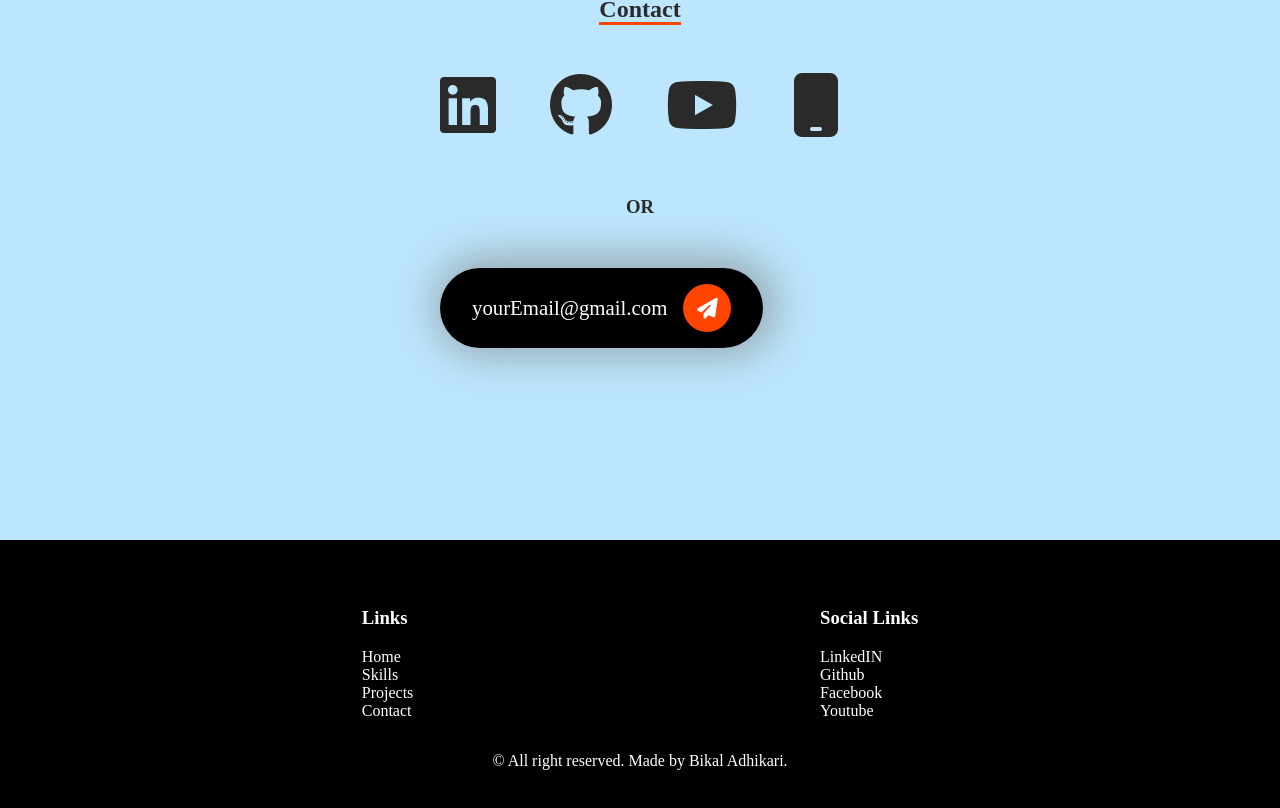
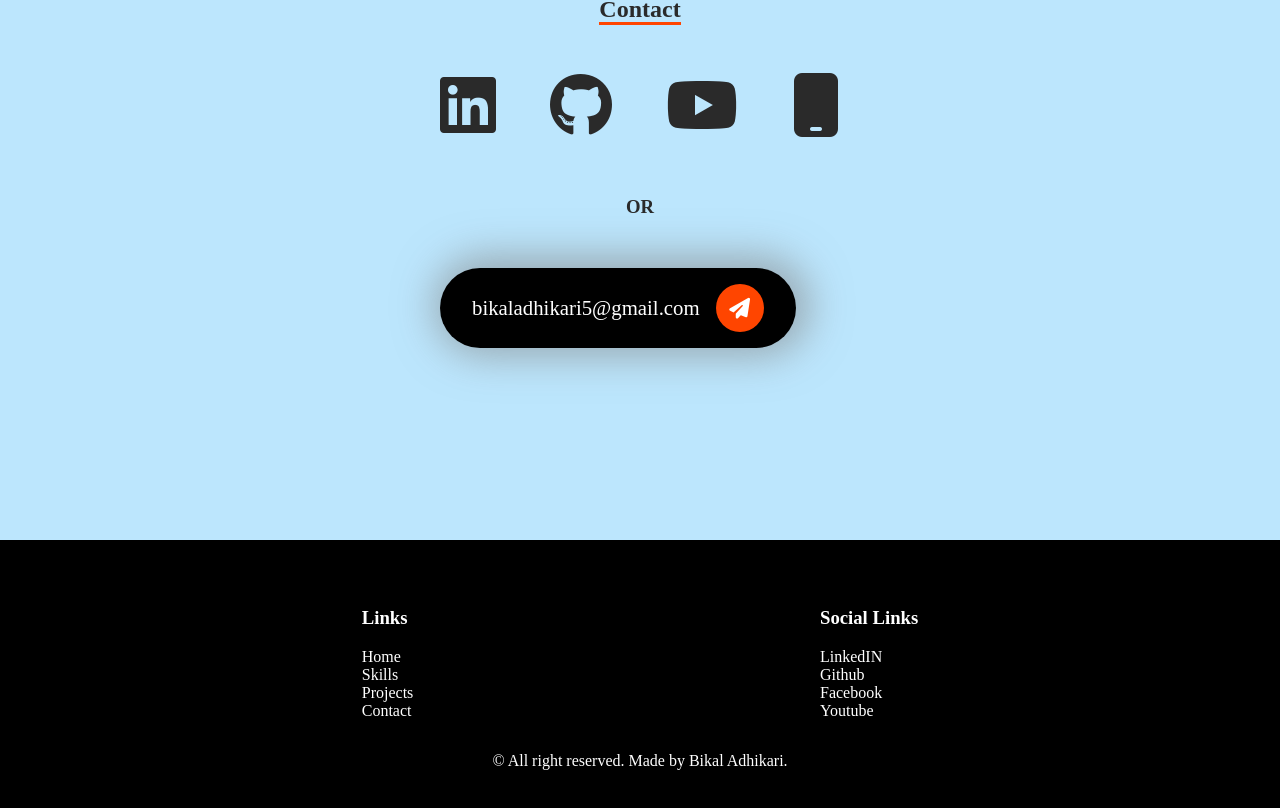
Before and after one commit to Bikal-Adhikari/portfolioV2, a React (Vite) app: page / in a window 1280 px wide. Shown: the part 3364-4172 px from the top of the page. Built offline with nearby package versions, Linux system fonts and the light colour scheme; a web font is replaced by a local one.

Commit message:
Minor changes and complete project

```diff
--- a/src/components/Contact.jsx
+++ b/src/components/Contact.jsx
@@ -7,10 +7,10 @@ const Contact = () => {
         <span>Contact</span>
       </h2>
       <div className="flex social">
-        <a href="">
+        <a href="https://www.linkedin.com/in/bikal-adhikari/" target="_blank">
           <i className="fa-brands fa-linkedin"></i>
         </a>
-        <a href="">
+        <a href="https://github.com/Bikal-Adhikari" target="_blank">
           <i className="fa-brands fa-github"></i>
         </a>
         <a href="">
@@ -23,9 +23,9 @@ const Contact = () => {
       </div>
       <h3>OR</h3>
       <div className="flex">
-        <a href="mailto:real@email.com" className="email-section">
+        <a href="mailto:bikaladhikari5@gmail.com" className="email-section">
           <div className="email flex">
-            <span>yourEmail@gmail.com</span>
+            <span>bikaladhikari5@gmail.com</span>
             <div className="flex send">
               <i className="fa-solid fa-paper-plane"></i>
             </div>
```
